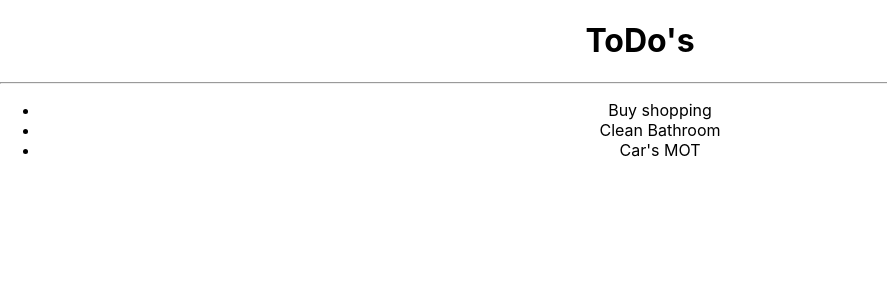
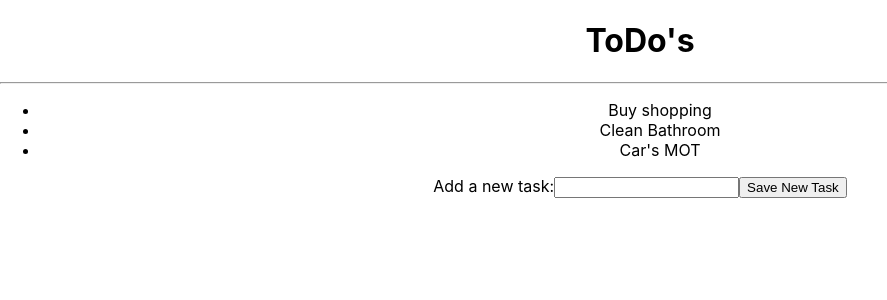
Before and after one commit to sshingler/React-ToDoList, a React (Create React App) app: page / in a window 1280 px wide. Shown: the top 300 px of the page, without its empty margins (0-887 px from the left). Built offline with nearby package versions, Linux system fonts and the light colour scheme.

Commit message:
3 - add item to ToDoList

```diff
--- a/src/App.js
+++ b/src/App.js
@@ -3,20 +3,41 @@ import React, {useState} from 'react';
 
 function App() {
 
+  //declare initial list of objects
   const [items, setItems] = useState ([
     {name: "Buy shopping", priority:"high"},
     {name: "Clean Bathroom", priority:"low"},
     {name: "Car's MOT", priority:"high"},
-  ])
+  ]);
 
+  const [newItemName, setNewItemName] = useState ("");
+
+  //render items
   const itemNodes = items.map ((item, index) => {
     return (
       <li key = {index}>
         <span>{item.name}</span>
-
       </li>
     )
   })
+
+  function handleInputChange(event) {
+    setNewItemName(event.target.value);
+  }
+
+  function saveNewItem(event) {
+    event.preventDefault();
+    const newItem = {
+      name: newItemName,
+      priority: "low",
+    };
+    const newItems = [...items, newItem];
+    setItems(newItems);
+    setNewItemName("");
+
+  }
+
+
 
 
   return (
@@ -27,6 +48,13 @@ function App() {
       {itemNodes}
     </ul>
 
+    <form onSubmit={saveNewItem}>
+    <label htmlFor = "item-name">Add a new task:</label>
+    <input id="item-name" type="text" value={newItemName} onChange={handleInputChange} />
+    <input type="submit" value="Save New Task"/>
+
+    </form>
+
 
 
     </div>
```
